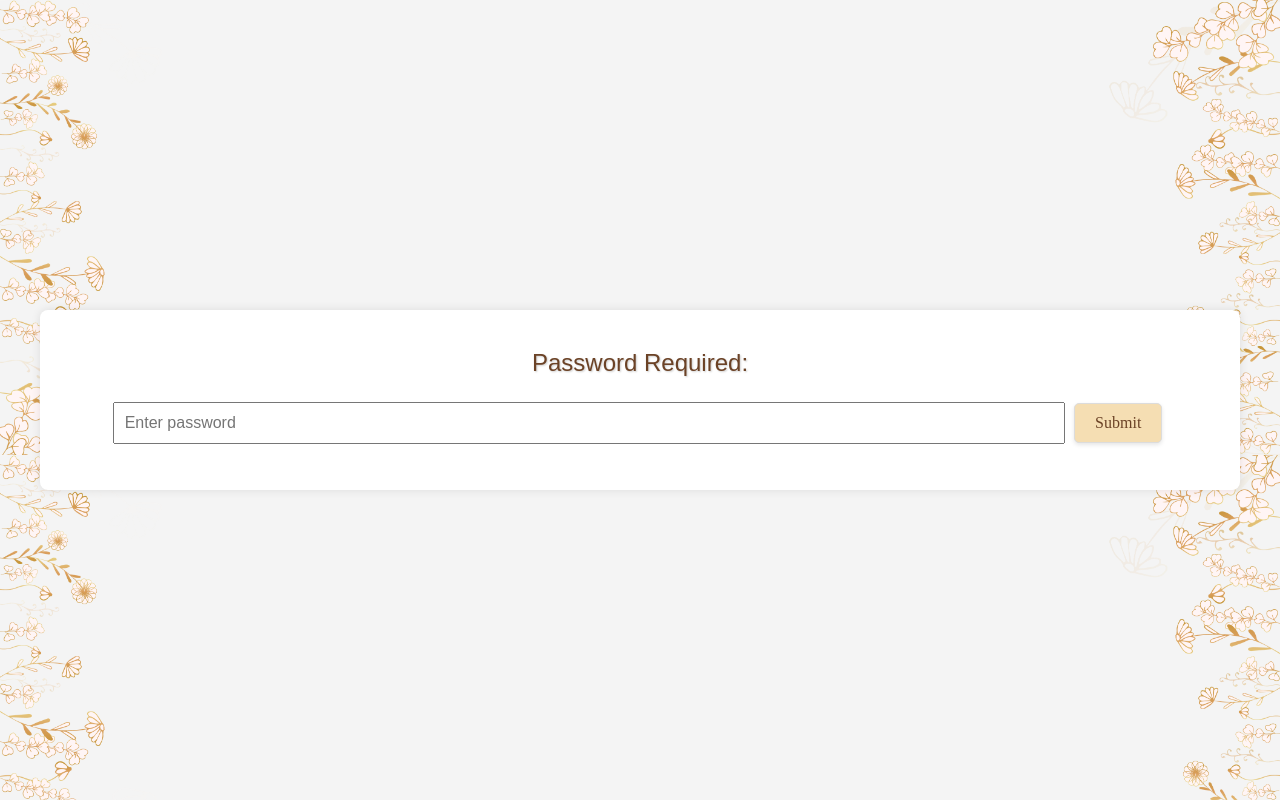
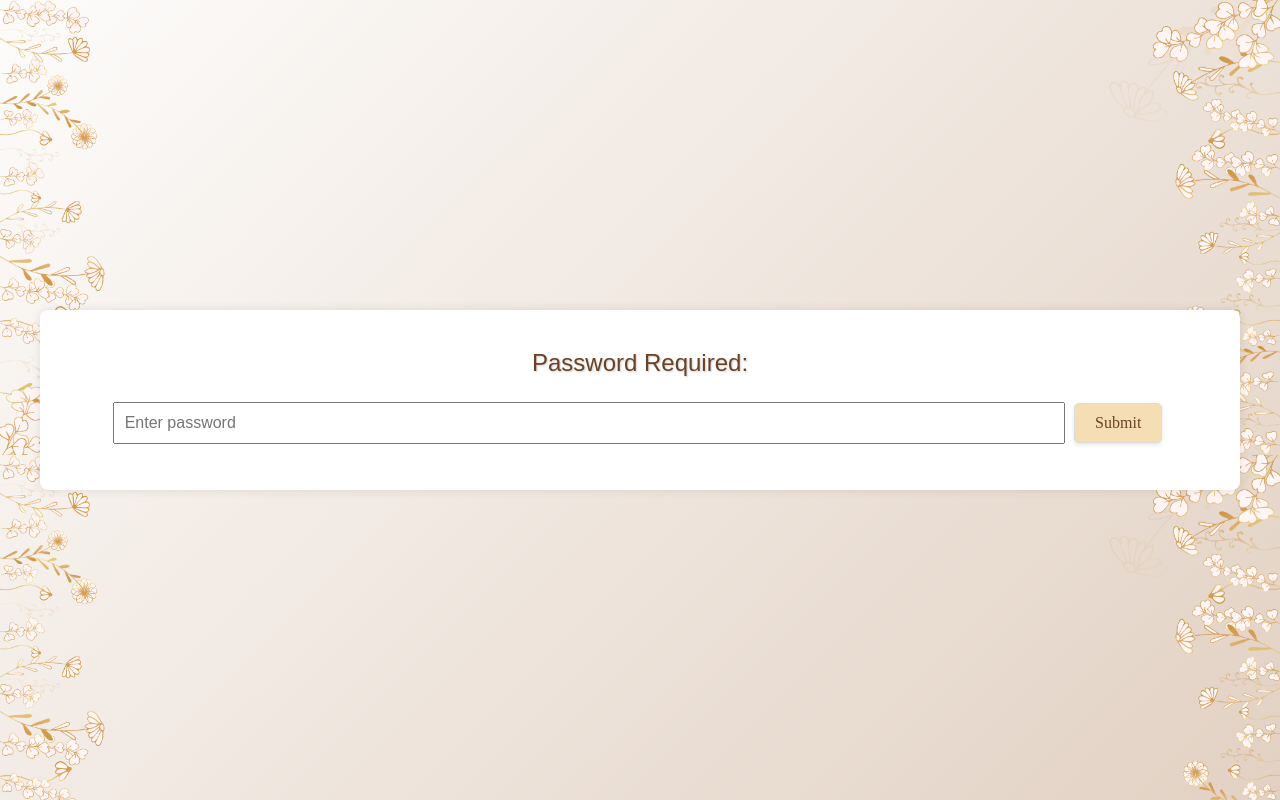
Before and after one commit to CamelSyrup/wedding.website, a PHP site: page / in a window 1280 px wide. Run offline with PHP 8.4, Linux system fonts and the light colour scheme.

Commit message:
Update styles.css

```diff
--- a/styles.css
+++ b/styles.css
@@ -9,7 +9,7 @@ body {
   align-items: center;
   width: 100%;
   box-sizing: border-box;
-  background-color: #f5f5dc; /* Light cream background */
+  background: linear-gradient(135deg, #fdfcfb 0%, #e2d1c3 100%);
   position: relative;
   overflow-x: hidden; /* Prevent horizontal scroll due to pseudo-elements */
 }
```
